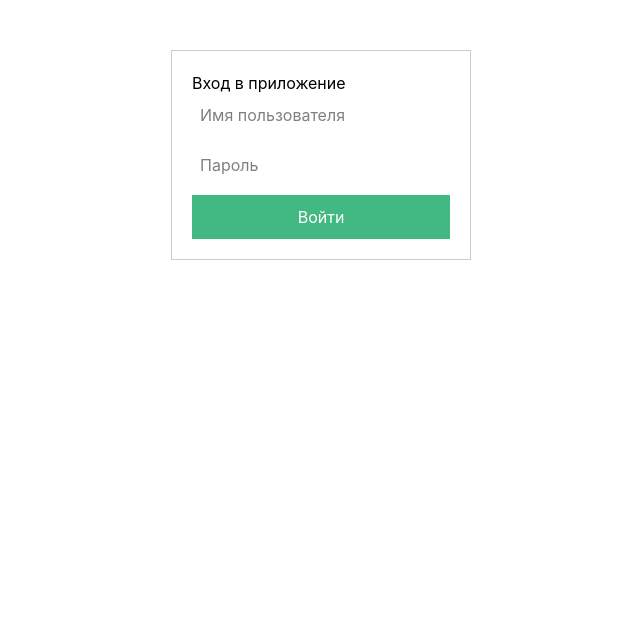
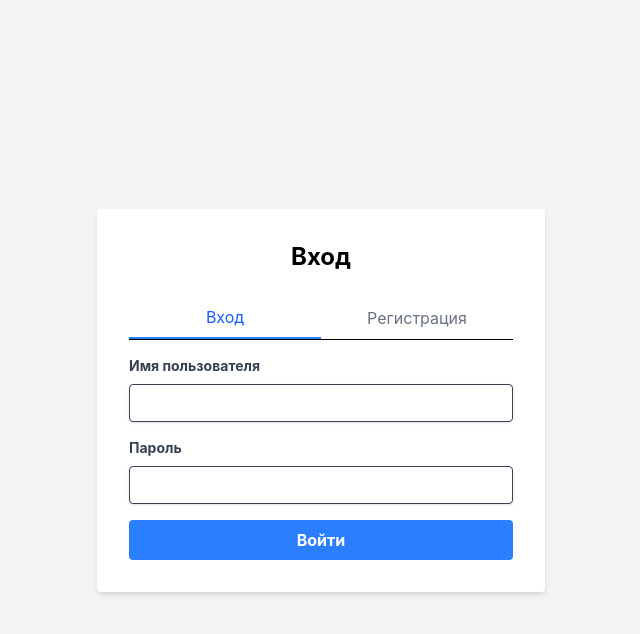
Before and after one commit to 0000rpg/AndroidSecondPilot, a Vue app: page / in a window 1280 px wide. Shown: the top 634 px of the page, without its empty margins (319-959 px from the left). Built offline with nearby package versions, Linux system fonts and the light colour scheme.

Commit message:
First store

```diff
--- /dev/null
+++ b/src/stores/accounts.js
@@ -0,0 +1,29 @@
+import { defineStore } from 'pinia'
+
+export const useAccountsStore = defineStore('accounts', {
+  state: () => ({
+    accounts: []
+  }),
+  persist: true,
+  actions: {
+    addAccount(account) {
+      const id = Date.now() + Math.random()
+      this.accounts.push({ id, ...account })
+    },
+    updateAccount(id, updatedData) {
+      const index = this.accounts.findIndex(acc => acc.id === id)
+      if (index !== -1) {
+        this.accounts[index] = { ...this.accounts[index], ...updatedData }
+      }
+    },
+    deleteAccount(id) {
+      this.accounts = this.accounts.filter(acc => acc.id !== id)
+    },
+    findAccount(username, password) {
+      return this.accounts.find(acc => acc.username === username && acc.password === password)
+    },
+    usernameExists(username) {
+      return this.accounts.some(acc => acc.username === username)
+    }
+  }
+})
--- a/src/views/LoginView.vue
+++ b/src/views/LoginView.vue
@@ -1,38 +1,109 @@
 <template>
-  <div class="login-container">
-    <h2>Вход в приложение</h2>
-    <form @submit.prevent="handleLogin">
-      <input type="text" v-model="username" placeholder="Имя пользователя" required />
-      <input type="password" v-model="password" placeholder="Пароль" required />
-      <button type="submit">Войти</button>
-    </form>
+  <div class="min-h-screen flex items-center justify-center bg-gray-100">
+    <div class="bg-white p-8 rounded shadow-md w-full max-w-md">
+      <h2 class="text-2xl font-bold mb-6 text-center">{{ mode === 'login' ? 'Вход' : 'Регистрация' }}</h2>
+
+      <div class="flex mb-4 border-b">
+        <button
+          @click="mode = 'login'"
+          class="flex-1 py-2 text-center"
+          :class="mode === 'login' ? 'border-b-2 border-blue-500 text-blue-600' : 'text-gray-500'"
+        >Вход</button>
+        <button
+          @click="mode = 'register'"
+          class="flex-1 py-2 text-center"
+          :class="mode === 'register' ? 'border-b-2 border-blue-500 text-blue-600' : 'text-gray-500'"
+        >Регистрация</button>
+      </div>
+
+      <form @submit.prevent="handleSubmit">
+        <div class="mb-4">
+          <label class="block text-gray-700 text-sm font-bold mb-2" for="username">Имя пользователя</label>
+          <input
+            id="username"
+            v-model="username"
+            type="text"
+            required
+            class="shadow appearance-none border rounded w-full py-2 px-3 text-gray-700 leading-tight focus:outline-none focus:shadow-outline"
+          />
+        </div>
+
+        <div class="mb-4">
+          <label class="block text-gray-700 text-sm font-bold mb-2" for="password">Пароль</label>
+          <input
+            id="password"
+            v-model="password"
+            type="password"
+            required
+            class="shadow appearance-none border rounded w-full py-2 px-3 text-gray-700 leading-tight focus:outline-none focus:shadow-outline"
+          />
+        </div>
+
+        <div v-if="mode === 'register'" class="mb-4">
+          <label class="block text-gray-700 text-sm font-bold mb-2" for="confirmPassword">Подтверждение пароля</label>
+          <input
+            id="confirmPassword"
+            v-model="confirmPassword"
+            type="password"
+            required
+            class="shadow appearance-none border rounded w-full py-2 px-3 text-gray-700 leading-tight focus:outline-none focus:shadow-outline"
+          />
+        </div>
+
+        <div v-if="errorMessage" class="mb-4 text-red-500 text-sm">{{ errorMessage }}</div>
+
+        <div class="flex items-center justify-between">
+          <button
+            type="submit"
+            class="bg-blue-500 hover:bg-blue-700 text-white font-bold py-2 px-4 rounded focus:outline-none focus:shadow-outline w-full"
+          >
+            {{ mode === 'login' ? 'Войти' : 'Зарегистрироваться' }}
+          </button>
+        </div>
+      </form>
+    </div>
   </div>
 </template>
 
 <script setup>
 import { ref } from 'vue'
 import { useAuthStore } from '@/stores/auth'
+import { useAccountsStore } from '@/stores/accounts'
 import { useRouter } from 'vue-router'
 
 const authStore = useAuthStore()
+const accountsStore = useAccountsStore()
 const router = useRouter()
 
+const mode = ref('login')
 const username = ref('')
 const password = ref('')
+const confirmPassword = ref('')
+const errorMessage = ref('')
 
-const handleLogin = () => {
-  // Простейшая имитация: любой непустой логин/пароль считается успешным
-  if (username.value && password.value) {
+const handleSubmit = () => {
+  errorMessage.value = ''
+
+  if (mode.value === 'login') {
+    const account = accountsStore.findAccount(username.value, password.value)
+    if (account) {
+      authStore.login(username.value)
+      router.push('/main')
+    } else {
+      errorMessage.value = 'Неверное имя пользователя или пароль'
+    }
+  } else {
+    if (password.value !== confirmPassword.value) {
+      errorMessage.value = 'Пароли не совпадают'
+      return
+    }
+    if (accountsStore.usernameExists(username.value)) {
+      errorMessage.value = 'Пользователь с таким именем уже существует'
+      return
+    }
+    accountsStore.addAccount({ username: username.value, password: password.value })
     authStore.login(username.value)
     router.push('/main')
-  } else {
-    alert('Введите логин и пароль')
   }
 }
 </script>
-
-<style scoped>
-.login-container { max-width: 300px; margin: 50px auto; padding: 20px; border: 1px solid #ccc; }
-input { display: block; width: 100%; margin-bottom: 10px; padding: 8px; }
-button { width: 100%; padding: 10px; background: #42b983; color: white; border: none; }
-</style>
--- a/src/views/MainView.vue
+++ b/src/views/MainView.vue
@@ -1,30 +1,158 @@
 <template>
-  <div class="main-container">
-    <h2>Добро пожаловать, {{ authStore.user }}!</h2>
-    <textarea v-model="text" placeholder="Введите текст..." rows="5"></textarea>
-    <button @click="clearStorage">Очистить хранилище</button>
-    <button @click="logout">Выйти</button>
+  <div class="min-h-screen bg-gray-100 p-8">
+    <div class="max-w-4xl mx-auto">
+      <div class="flex justify-between items-center mb-6">
+        <h2 class="text-2xl font-bold">Добро пожаловать, {{ authStore.user }}!</h2>
+        <button
+          @click="logout"
+          class="bg-red-500 hover:bg-red-700 text-white font-bold py-2 px-4 rounded"
+        >Выйти</button>
+      </div>
+
+      <div class="bg-white rounded shadow p-6">
+        <div class="flex justify-between items-center mb-4">
+          <h3 class="text-xl font-semibold">Список аккаунтов</h3>
+          <button
+            @click="openAddModal"
+            class="bg-green-500 hover:bg-green-700 text-white font-bold py-2 px-4 rounded"
+          >Добавить аккаунт</button>
+        </div>
+
+        <table class="min-w-full table-auto">
+          <thead>
+            <tr class="bg-gray-200 text-gray-600 uppercase text-sm leading-normal">
+              <th class="py-3 px-6 text-left">Имя пользователя</th>
+              <th class="py-3 px-6 text-left">Пароль</th>
+              <th class="py-3 px-6 text-center">Действия</th>
+            </tr>
+          </thead>
+          <tbody class="text-gray-600 text-sm">
+            <tr v-for="account in accountsStore.accounts" :key="account.id" class="border-b border-gray-200 hover:bg-gray-100">
+              <td class="py-3 px-6 text-left">{{ account.username }}</td>
+              <td class="py-3 px-6 text-left">{{ account.password }}</td>
+              <td class="py-3 px-6 text-center">
+                <button
+                  @click="openEditModal(account)"
+                  class="bg-blue-500 hover:bg-blue-700 text-white font-bold py-1 px-3 rounded mr-2"
+                >Edit</button>
+                <button
+                  @click="deleteAccount(account.id, account.username)"
+                  class="bg-red-500 hover:bg-red-700 text-white font-bold py-1 px-3 rounded"
+                >Delete</button>
+              </td>
+            </tr>
+          </tbody>
+        </table>
+      </div>
+    </div>
+
+    <!-- Modal for Add/Edit -->
+    <div v-if="showModal" class="fixed inset-0 flex items-center justify-center bg-gray-500 bg-opacity-75">
+      <div class="bg-white rounded-lg p-6 w-full max-w-md">
+        <h3 class="text-xl font-bold mb-4">{{ modalMode === 'add' ? 'Добавить аккаунт' : 'Редактировать аккаунт' }}</h3>
+        <form @submit.prevent="saveAccount">
+          <div class="mb-4">
+            <label class="block text-gray-700 text-sm font-bold mb-2" for="modal-username">Имя пользователя</label>
+            <input
+              id="modal-username"
+              v-model="editForm.username"
+              type="text"
+              required
+              class="shadow appearance-none border rounded w-full py-2 px-3 text-gray-700 leading-tight focus:outline-none focus:shadow-outline"
+            />
+          </div>
+          <div class="mb-4">
+            <label class="block text-gray-700 text-sm font-bold mb-2" for="modal-password">Пароль</label>
+            <input
+              id="modal-password"
+              v-model="editForm.password"
+              type="password"
+              required
+              class="shadow appearance-none border rounded w-full py-2 px-3 text-gray-700 leading-tight focus:outline-none focus:shadow-outline"
+            />
+          </div>
+          <div v-if="modalError" class="mb-4 text-red-500 text-sm">{{ modalError }}</div>
+          <div class="flex justify-end">
+            <button
+              type="button"
+              @click="closeModal"
+              class="bg-gray-300 hover:bg-gray-400 text-gray-800 font-bold py-2 px-4 rounded mr-2"
+            >Отмена</button>
+            <button
+              type="submit"
+              class="bg-blue-500 hover:bg-blue-700 text-white font-bold py-2 px-4 rounded"
+            >Сохранить</button>
+          </div>
+        </form>
+      </div>
+    </div>
   </div>
 </template>
 
 <script setup>
-import { ref } from 'vue'
+import { ref, reactive } from 'vue'
 import { useAuthStore } from '@/stores/auth'
+import { useAccountsStore } from '@/stores/accounts'
 import { useRouter } from 'vue-router'
 
 const authStore = useAuthStore()
+const accountsStore = useAccountsStore()
 const router = useRouter()
 
-// Текстовое поле, привязанное к состоянию в Pinia (или локально)
-const text = ref('') // можно также хранить в отдельном store
+const showModal = ref(false)
+const modalMode = ref('add')
+const editForm = reactive({ id: null, username: '', password: '' })
+const modalError = ref('')
 
-const clearStorage = () => {
-  // Очистка всего хранилища Pinia (сброс состояния)
-  authStore.$reset()
-  // Также можно очистить localStorage вручную, если нужно
-  localStorage.clear()
-  text.value = ''
-  alert('Хранилище очищено')
+const openAddModal = () => {
+  modalMode.value = 'add'
+  editForm.id = null
+  editForm.username = ''
+  editForm.password = ''
+  modalError.value = ''
+  showModal.value = true
+}
+
+const openEditModal = (account) => {
+  modalMode.value = 'edit'
+  editForm.id = account.id
+  editForm.username = account.username
+  editForm.password = account.password
+  modalError.value = ''
+  showModal.value = true
+}
+
+const closeModal = () => {
+  showModal.value = false
+}
+
+const saveAccount = () => {
+  modalError.value = ''
+  const existing = accountsStore.accounts.find(acc => acc.username === editForm.username)
+  if (existing && (modalMode.value === 'add' || existing.id !== editForm.id)) {
+    modalError.value = 'Пользователь с таким именем уже существует'
+    return
+  }
+
+  if (modalMode.value === 'add') {
+    accountsStore.addAccount({ username: editForm.username, password: editForm.password })
+  } else {
+    accountsStore.updateAccount(editForm.id, { username: editForm.username, password: editForm.password })
+    if (authStore.user === accountsStore.accounts.find(a => a.id === editForm.id)?.username) {
+      authStore.user = editForm.username
+    }
+  }
+  closeModal()
+}
+
+const deleteAccount = (id, username) => {
+  if (confirm(`Вы уверены, что хотите удалить аккаунт ${username}?`)) {
+    accountsStore.deleteAccount(id)
+    if (authStore.user === username) {
+      authStore.logout()
+      router.push('/')
+    }
+  }
 }
 
 const logout = () => {
@@ -32,9 +160,3 @@ const logout = () => {
   router.push('/')
 }
 </script>
-
-<style scoped>
-.main-container { max-width: 500px; margin: 50px auto; padding: 20px; }
-textarea { width: 100%; margin-bottom: 10px; padding: 8px; }
-button { margin-right: 10px; padding: 10px; }
-</style>
```
Also changed, not shown: src/stores/auth.js (+0 -12 lines), 1 other file (tests, documents, lock files or other folders).
